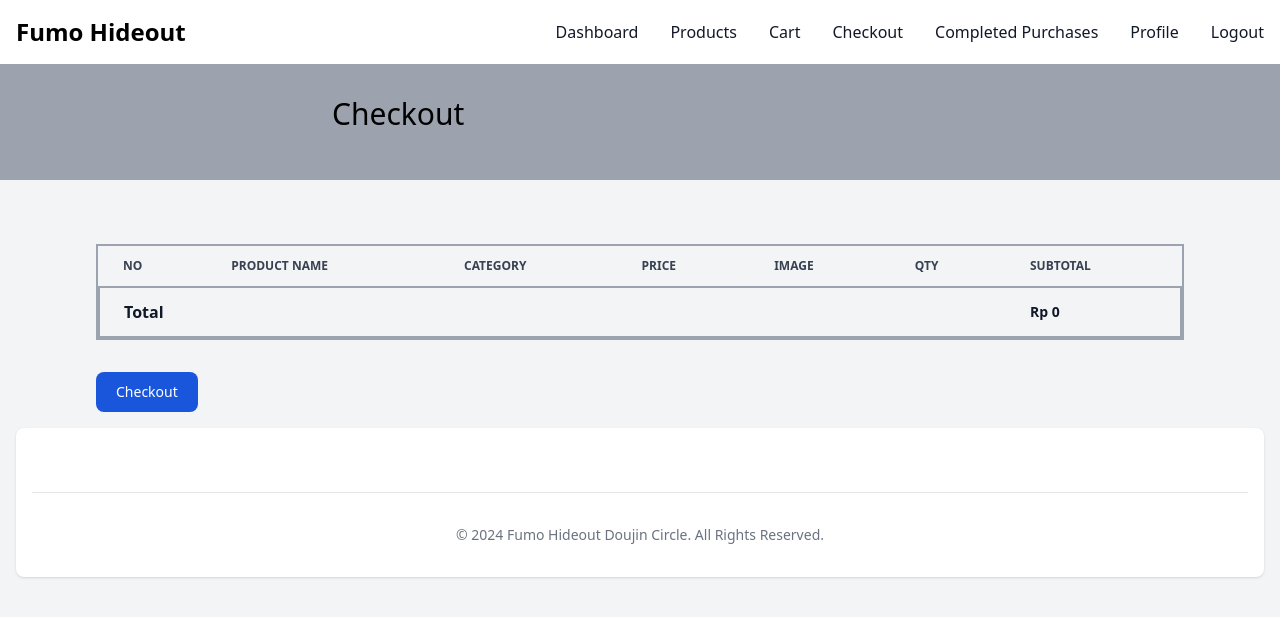
After one commit to ExiledVentia/generic-shopping-website, a PHP site: page /user/checkout_final.php in a window 1280 px wide. The commit adds this page. Shown: the top 617 px of the page. Run offline with PHP 8.4, Linux system fonts and the light colour scheme; the visitor is signed in with stand-in values (Sample User, id 1); data that the repository does not hold is empty; some libraries are stand-ins or nearby versions.

Commit message:
did checkout

```diff
--- a/css/style.css
+++ b/css/style.css
@@ -1163,6 +1163,10 @@ input:checked + .toggle-bg {
   z-index: 50;
 }
 
+.col-span-5 {
+  grid-column: span 5 / span 5;
+}
+
 .m-4 {
   margin: 1rem;
 }
@@ -1267,6 +1271,10 @@ input:checked + .toggle-bg {
 
 .mt-1 {
   margin-top: 0.25rem;
+}
+
+.mt-8 {
+  margin-top: 2rem;
 }
 
 .block {
@@ -1746,6 +1754,11 @@ input:checked + .toggle-bg {
   border-color: rgb(255 255 255 / var(--tw-border-opacity));
 }
 
+.border-gray-400 {
+  --tw-border-opacity: 1;
+  border-color: rgb(156 163 175 / var(--tw-border-opacity));
+}
+
 .border-s-gray-50 {
   --tw-border-opacity: 1;
   border-inline-start-color: rgb(249 250 251 / var(--tw-border-opacity));
@@ -2062,6 +2075,11 @@ input:checked + .toggle-bg {
 .text-xs {
   font-size: 0.75rem;
   line-height: 1rem;
+}
+
+.text-base {
+  font-size: 1rem;
+  line-height: 1.5rem;
 }
 
 .font-bold {
--- /dev/null
+++ b/user/checkout_final.php
@@ -0,0 +1,193 @@
+<?php include'../session.php'; ?>
+<!DOCTYPE html>
+<html lang="en">
+<head>
+    <meta charset="UTF-8">
+    <meta name="viewport" content="width=device-width, initial-scale=1.0">
+    <title>Checkout</title>
+    <link rel="stylesheet" href="../css/style.css">
+</head>
+<body class="bg-gray-100 dark:bg-gray-800">
+<nav class="bg-white border-gray-200 dark:bg-gray-900">
+    <div class="max-w-screen-xl flex flex-wrap items-center justify-between mx-auto p-4">
+        <a href="product.php" class="flex items-center space-x-3 rtl:space-x-reverse">
+            <span class="self-center text-2xl font-semibold whitespace-nowrap dark:text-white">Fumo Hideout</span>
+        </a>
+        <button data-collapse-toggle="navbar-default" type="button" class="inline-flex items-center p-2 w-10 h-10 justify-center text-sm text-gray-500 rounded-lg md:hidden hover:bg-gray-100 focus:outline-none focus:ring-2 focus:ring-gray-200 dark:text-gray-400 dark:hover:bg-gray-700 dark:focus:ring-gray-600" aria-controls="navbar-default" aria-expanded="false">
+            <span class="sr-only">Open main menu</span>
+            <svg class="w-5 h-5" aria-hidden="true" xmlns="http://www.w3.org/2000/svg" fill="none" viewBox="0 0 17 14">
+                <path stroke="currentColor" stroke-linecap="round" stroke-linejoin="round" stroke-width="2" d="M1 1h15M1 7h15M1 13h15"/>
+            </svg>
+        </button>
+        <div class="hidden w-full md:block md:w-auto" id="navbar-default">
+            <ul class="font-medium flex flex-col p-4 md:p-0 mt-4 border border-gray-100 rounded-lg bg-gray-50 md:flex-row md:space-x-8 rtl:space-x-reverse md:mt-0 md:border-0 md:bg-white dark:bg-gray-800 md:dark:bg-gray-900 dark:border-gray-700">
+            <?php include 'navbar.php' ?>
+            </ul>
+        </div>
+    </div>
+</nav>
+<div class="p-8 bg-gray-400 dark:bg-gray-700">
+    <h1 class="text-3xl mb-4 text-black dark:text-white px-[300px]">Checkout</h1>
+</div>
+<div class="py-8">
+    <div class="relative overflow-x-auto mx-24 mt-8 border-solid border-2 border-gray-400">
+        <table class="w-full text-sm text-left rtl:text-right text-gray-500 dark:text-gray-400">
+            <thead class="text-xs text-gray-700 uppercase bg-gray-100 dark:bg-gray-700 dark:text-gray-400">
+                <tr>
+                    <th scope="col" class="px-6 py-3 rounded-s-lg">
+                        No
+                    </th>
+                    <th scope="col" class="px-6 py-3 rounded-s-lg">
+                        Product name
+                    </th>
+                    <th scope="col" class="px-6 py-3 rounded-s-lg">
+                        Category
+                    </th>
+                    <th scope="col" class="px-6 py-3 rounded-e-lg">
+                        Price
+                    </th>
+                    <th scope="col" class="px-6 py-3">
+                        Image
+                    </th>
+                    <th scope="col" class="px-6 py-3">
+                        Qty
+                    </th>
+                    <th scope="col" class="px-6 py-3">
+                        Subtotal
+                    </th>
+                </tr>
+            </thead>
+            <tbody>
+            <?php
+                $no = 1;
+                $admin_id = $_SESSION['id_login'];
+                $product = mysqli_query($conn, "SELECT tb_checkout_temp.product_id, (amt*product_price) AS total, cart_id, category_name, product_name, product_price, product_image, amt FROM tb_product, tb_category, tb_checkout_temp WHERE tb_category.category_id=tb_product.category_id AND tb_checkout_temp.product_id=tb_product.product_id AND admin_id=$admin_id");
+                while($row = mysqli_fetch_array($product)){
+            ?>
+                <tr class="bg-white dark:bg-gray-800">
+                    <td class="px-6 py-4">
+                        <?php echo $no++ ?>
+                    </td>
+                    <th scope="row" class="px-6 py-4 font-medium text-gray-900 whitespace-nowrap dark:text-white">
+                        <?php echo $row['product_name'] ?>
+                    </th>
+                    <th scope="row" class="px-6 py-4 font-medium text-gray-900 whitespace-nowrap dark:text-white">
+                        <?php echo $row['category_name'] ?>
+                    </th>
+                    <td class="px-6 py-4">
+                        <?php echo number_format($row['product_price']) ?>
+                    </td>
+                    <th scope="row" class="px-6 py-4 font-medium text-gray-900 whitespace-nowrap dark:text-white">
+                        <a href="../image/product/<?php echo $row['product_image'] ?>" target="_blank"><img src="../image/product/<?php echo $row['product_image'] ?>" width="100"></a>
+                    </th>
+                    <td class="px-6 py-4">
+                        <?php echo $row['amt'] ?>
+                    </td>
+                    <td class="px-6 py-4">
+                        <?php echo number_format($row['total']) ?>
+                    </td>
+                </tr>
+                <?php } ?>
+            </tbody>
+            <tfoot>
+            <?php
+            $product = mysqli_query($conn, "SELECT SUM(amt) AS amount, tb_checkout_temp.product_id, SUM(amt*product_price) AS total, cart_id, category_name, product_name, product_price, product_image, amt FROM tb_product, tb_category, tb_checkout_temp WHERE tb_category.category_id=tb_product.category_id AND tb_checkout_temp.product_id=tb_product.product_id AND admin_id=$admin_id");
+            $row = mysqli_fetch_array($product)
+            ?>
+                <tr class="font-semibold text-gray-900 dark:text-white border-solid border-2 border-gray-400">
+                    <th scope="row" colspan="5" class="px-6 py-3 text-base">Total</th>
+                    <td class="px-6 py-3"><?php echo $row['amount'] ?></td>
+                    <td class="px-6 py-3">Rp <?php echo number_format($row['total']) ?></td>
+                </tr>
+            </tfoot>
+        </table>
+    </div>
+</div>
+
+<!-- Modal toggle -->
+<div class="px-24">
+    <button data-modal-target="authentication-modal" data-modal-toggle="authentication-modal" class="block text-white bg-blue-700 hover:bg-blue-800 focus:ring-4 focus:outline-none focus:ring-blue-300 font-medium rounded-lg text-sm px-5 py-2.5 text-center dark:bg-blue-600 dark:hover:bg-blue-700 dark:focus:ring-blue-800" type="button">
+        Checkout
+    </button>
+</div>
+
+<!-- Main modal -->
+<div id="authentication-modal" tabindex="-1" aria-hidden="true" class="hidden overflow-y-auto overflow-x-hidden fixed top-0 right-0 left-0 z-50 justify-center items-center w-full md:inset-0 h-[calc(100%-1rem)] max-h-full">
+    <div class="relative p-4 w-full max-w-md max-h-full">
+        <!-- Modal content -->
+        <div class="relative bg-white rounded-lg shadow dark:bg-gray-700">
+            <!-- Modal header -->
+            <div class="flex items-center justify-between p-4 md:p-5 border-b rounded-t dark:border-gray-600">
+                <h3 class="text-xl font-semibold text-gray-900 dark:text-white">
+                    Payment
+                </h3>
+                <button type="button" class="end-2.5 text-gray-400 bg-transparent hover:bg-gray-200 hover:text-gray-900 rounded-lg text-sm w-8 h-8 ms-auto inline-flex justify-center items-center dark:hover:bg-gray-600 dark:hover:text-white" data-modal-hide="authentication-modal">
+                    <svg class="w-3 h-3" aria-hidden="true" xmlns="http://www.w3.org/2000/svg" fill="none" viewBox="0 0 14 14">
+                        <path stroke="currentColor" stroke-linecap="round" stroke-linejoin="round" stroke-width="2" d="m1 1 6 6m0 0 6 6M7 7l6-6M7 7l-6 6"/>
+                    </svg>
+                    <span class="sr-only">Close modal</span>
+                </button>
+            </div>
+            <!-- Modal body -->
+            <div class="p-4 md:p-5">
+                <form class="space-y-4" action="" method="POST" enctype="multipart/form-data">
+                    <div class="text-center">
+                        <label class="block mb-2 text-sm font-medium text-gray-900 dark:text-white">Bank Accounts:</label>
+                        <label class="block mb-2 text-sm font-medium text-gray-900 dark:text-white">BNI</label>
+                        <label class="block mb-2 text-sm font-medium text-gray-900 dark:text-white">BSI</label>
+                        <label class="block mb-2 text-sm font-medium text-gray-900 dark:text-white">Mandiri</label>
+                    </div>
+                    <div>
+                        <label for="file_input" class="block mb-2 text-sm font-medium text-gray-900 dark:text-white">Upload transfer proof</label>
+                        <input name="image" class="block w-full text-sm text-gray-900 border border-gray-300 rounded-lg cursor-pointer bg-gray-50 dark:text-gray-400 focus:outline-none dark:bg-gray-700 dark:border-gray-600 dark:placeholder-gray-400" id="file_input" type="file">
+                    </div>
+                    <button type="submit" name="process" class="w-full text-white bg-blue-700 hover:bg-blue-800 focus:ring-4 focus:outline-none focus:ring-blue-300 font-medium rounded-lg text-sm px-5 py-2.5 text-center dark:bg-blue-600 dark:hover:bg-blue-700 dark:focus:ring-blue-800">Submit</button>
+                </form>
+                <?php
+                    if(isset($_POST['process'])){
+                        $date = date('Y-m-d');
+                        $filename = $_FILES['image']['name'];
+                        $tmp_name = $_FILES['image']['tmp_name'];
+
+                        $type1 = explode('.', $filename);
+                        $type2 = $type1[1];
+
+                        $newname = 'tf' . time() . '.' . $type2;
+                        $allowedext = array('jpg', 'jpeg', 'png', 'gif', 'JPG', 'JPEG', 'PNG', 'GIF');
+                        if(!in_array($type2, $allowedext)){
+                            echo '<script>alert("Unauthorized File Extension")</script>';
+                        } else {
+                            move_uploaded_file($tmp_name, '../image/transfers/' . $newname);
+                            $query = mysqli_query($conn, "SELECT * FROM tb_checkout_temp NATURAL JOIN tb_product");
+                            while($r = mysqli_fetch_array($query)){
+                                $amt = $r['amt'];
+                                $product_price = $r['product_price'];
+                                $total = $amt * $product_price;
+                                $insert = mysqli_query($conn, "INSERT INTO tb_checkout VALUES(null, '$r[product_id]', '$amt', '$r[admin_id]', '$total', '$newname', 'Waiting', 'Pending', '$date')");
+                                mysqli_query($conn, "UPDATE tb_product SET stock = stock - '$amt' WHERE product_id = '$r[product_id]'");
+                            }
+                            mysqli_query($conn, "TRUNCATE tb_checkout_temp");
+                            if($insert){
+                                echo '<script>alert("Succesful")</script>';
+                                echo '<script>window.location="product.php"</script>';
+                            }else{
+                                echo 'Fail' . mysqli_error($conn);
+                            }
+                        }
+                    }
+                ?>
+            </div>
+        </div>
+    </div>
+</div>
+
+<!-- foot 🤤🤤🤤 -->
+<footer class="bg-white rounded-lg shadow dark:bg-gray-900 m-4 ">
+    <div class="w-full max-w-screen-xl mx-auto p-4 md:py-8">
+        <hr class="my-6 border-gray-200 sm:mx-auto dark:border-gray-700 lg:my-8" />
+        <span class="block text-sm text-gray-500 sm:text-center dark:text-gray-400">© 2024 <a href="#" class="hover:underline">Fumo Hideout Doujin Circle</a>. All Rights Reserved.</span>
+    </div>
+</footer>
+<script src="../node_modules/flowbite/dist/flowbite.min.js"></script>
+</body>
+</html>
```
Also changed, not shown: datefunc.php (+12 -12 lines), user/checkout.php (added, +137 -0 lines), user/process.php (added, +8 -0 lines), image/transfers/tf1717353859.png (added).
